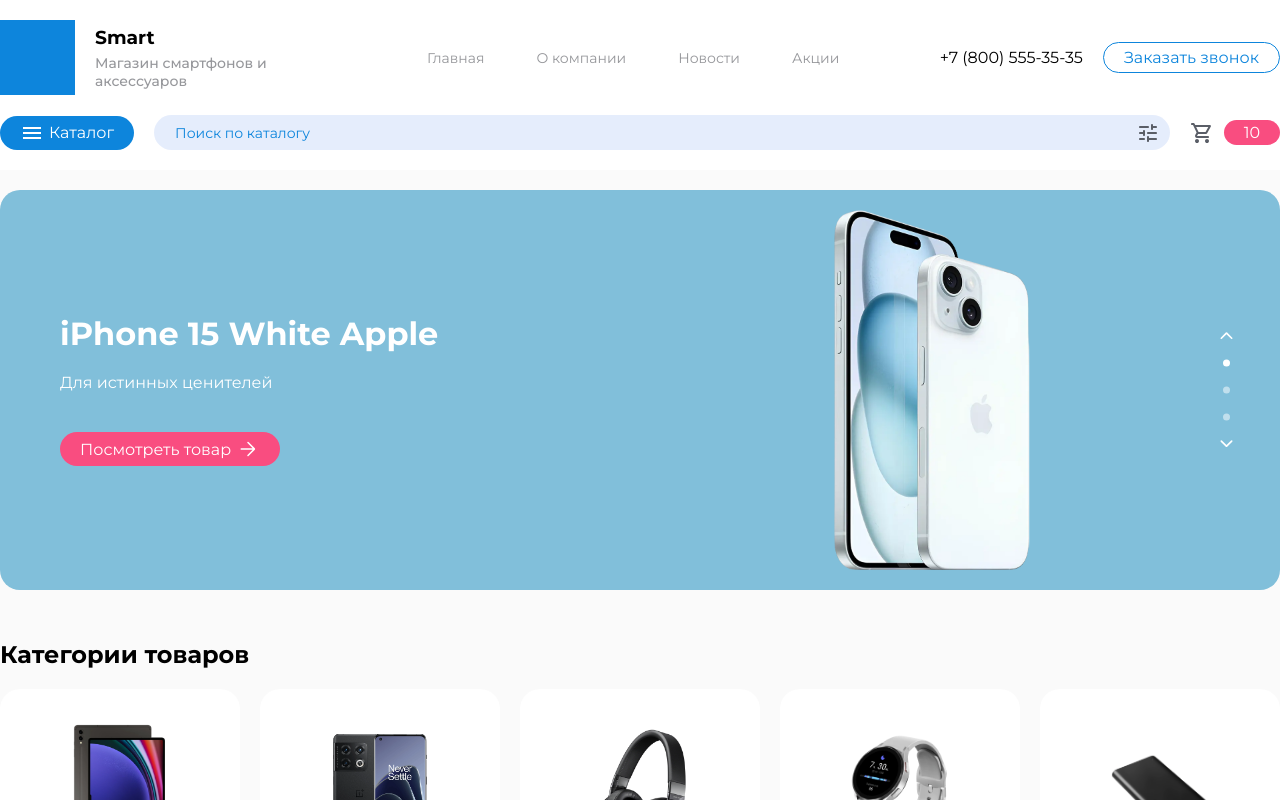
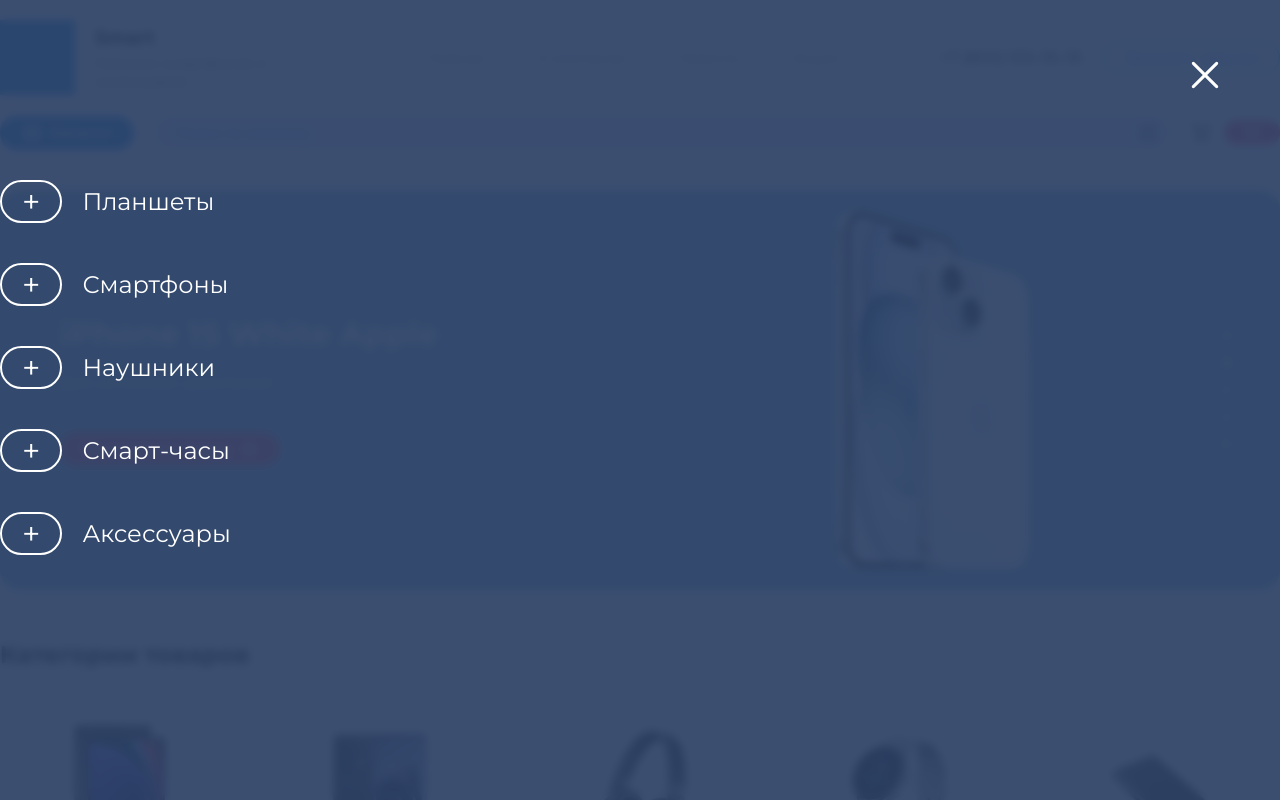
Before and after one commit to lubuntum/smart-client, a React (Create React App) app: page /home in a window 1280 px wide. Both pictures are taken after a click on the button "Каталог". Shown: the top 800 px of the page. Built offline with nearby package versions, Linux system fonts and the light colour scheme; some icons are missing.

Commit message:
Сделал popup при нажатии на каталог в header

```diff
--- a/src/App.css
+++ b/src/App.css
@@ -9,6 +9,9 @@
     text-decoration: none;
     list-style: none;
     scroll-behavior: smooth;
+}
+body {
+    overflow-y: scroll;
 }
 .pageWrapper {
 	margin: 0 auto;
--- a/src/components/header/HeaderComponent.jsx
+++ b/src/components/header/HeaderComponent.jsx
@@ -1,11 +1,19 @@
 import "../../styles/header.css"
+import "../../styles/popup.css"
 
 import { ReactComponent as MenuIcon } from "../../res/icons/menu_24dp_E3E3E3_FILL0_wght400_GRAD0_opsz24.svg"
 import { ReactComponent as CartIcon } from "../../res/icons/shopping_cart_28dp_E3E3E3_FILL0_wght0_GRAD0_opsz24.svg"
 import { ReactComponent as SearchIcon } from "../../res/icons/search_28dp_E3E3E3_FILL0_wght0_GRAD0_opsz24.svg"
 import { ReactComponent as TuneIcon } from "../../res/icons/tune_28dp_E3E3E3_FILL0_wght0_GRAD0_opsz24.svg"
+import { ReactComponent as CloseIcon } from "../../res/icons/close_28dp_E3E3E3_FILL0_wght300_GRAD0_opsz24.svg"
+import { useEffect, useState } from "react"
 
 export const HeaderComponent = () => {
+    const [isPopupVisible, setIsPopupVisible] = useState(false)
+    const togllePopup = () => {
+        setIsPopupVisible(!isPopupVisible)
+    }
+
     return (
         <>
             <div className="headerWrapper">
@@ -36,7 +44,7 @@
 
             <div className="fixedHeaderWrapper">
                 <div className="fixedHeaderContent">
-                    <button className="default"><MenuIcon className="svgIcon"/>Каталог</button>
+                    <button className="default" onClick={togllePopup}><MenuIcon className="svgIcon"/>Каталог</button>
 
                     <div className="fixedHeaderSearchBar">
                         <input placeholder="Поиск по каталогу" required></input>
@@ -52,6 +60,17 @@
                     </div>
                 </div>
             </div>
+
+            <div className={`popupOverlay ${isPopupVisible ? "show" : ""}`} onClick={togllePopup}>
+                <div className="popupContent" onClick={(e) => e.stopPropagation()}>
+                    <button className="link"><div className="popupLinkSymbol">+</div>Планшеты</button>
+                    <button className="link"><div className="popupLinkSymbol">+</div>Смартфоны</button>
+                    <button className="link"><div className="popupLinkSymbol">+</div>Наушники</button>
+                    <button className="link"><div className="popupLinkSymbol">+</div>Смарт-часы</button>
+                    <button className="link"><div className="popupLinkSymbol">+</div>Аксессуары</button>
+                </div>
+                <button className="link closePopup" onClick={togllePopup}><CloseIcon className="svgIcon"/></button>
+            </div>
         </>
     )
 }
--- /dev/null
+++ b/src/styles/popup.css
@@ -0,0 +1,64 @@
+.popupOverlay {
+    position: fixed;
+    top: 0;
+    left: 0;
+    right: 0;
+    bottom: 0;
+    background-color: #2e4266ee;
+    backdrop-filter: blur(4px);
+    display: flex;
+    flex-direction: column;
+    align-items: center;
+    opacity: 0;
+    visibility: hidden;
+    transition: all .2s ease-in-out;
+    z-index: 1000;
+}
+.popupOverlay.show {
+    opacity: 1;
+    visibility: visible;
+}
+.popupContent {
+    display: flex;
+    flex-direction: column;
+    gap: 40px;
+    align-items: start;
+    width: 100%;
+    height: 100%;
+    margin-top: 180px;
+    max-width: var(--wrapper-width);
+}
+.popupContent button.link {
+    color: white;
+    font-size: 1.5rem;
+    display: flex;
+    gap: 20px;
+    transition: all .2s ease-in-out;
+}
+.popupContent button.link:hover {
+    color: #f94d80;
+}
+.popupLinkSymbol {
+    font-size: 2rem;
+    border: 2px solid white;
+    padding: 0 20px;
+    border-radius: 50px;
+    transition: all .2s ease;
+}
+.popupContent button.link:hover .popupLinkSymbol {
+    border: 2px solid #f94d80;
+}
+.popupOverlay button.closePopup {
+    position: absolute;
+    top: 50px;
+    right: 50px;
+}
+.popupOverlay button.closePopup .svgIcon {
+    fill: white;
+    width: 50px;
+    height: 50px;
+    transition: all .2s ease-in-out;
+}
+.popupOverlay button.closePopup:hover .svgIcon {
+    fill: #f94d80;
+}
```
Also changed, not shown: src/res/icons/close_28dp_E3E3E3_FILL0_wght300_GRAD0_opsz24.svg (added).
